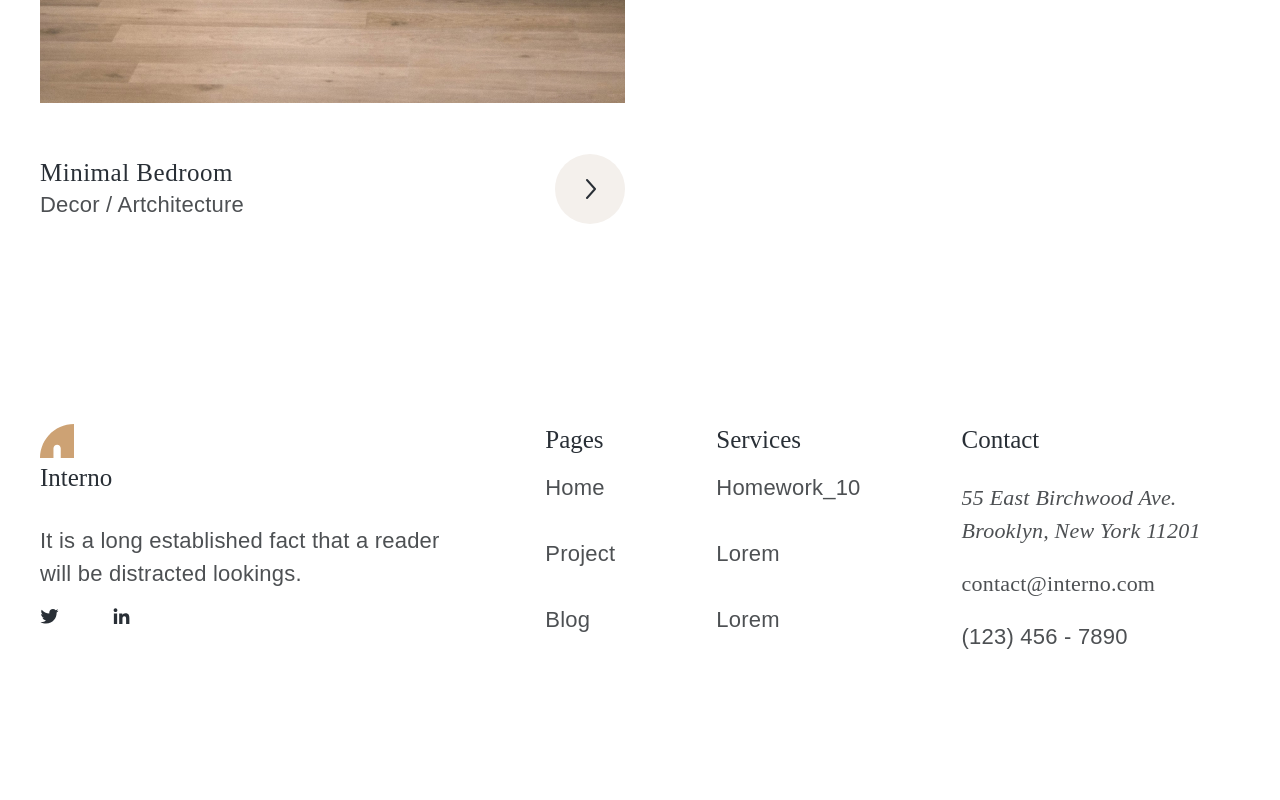
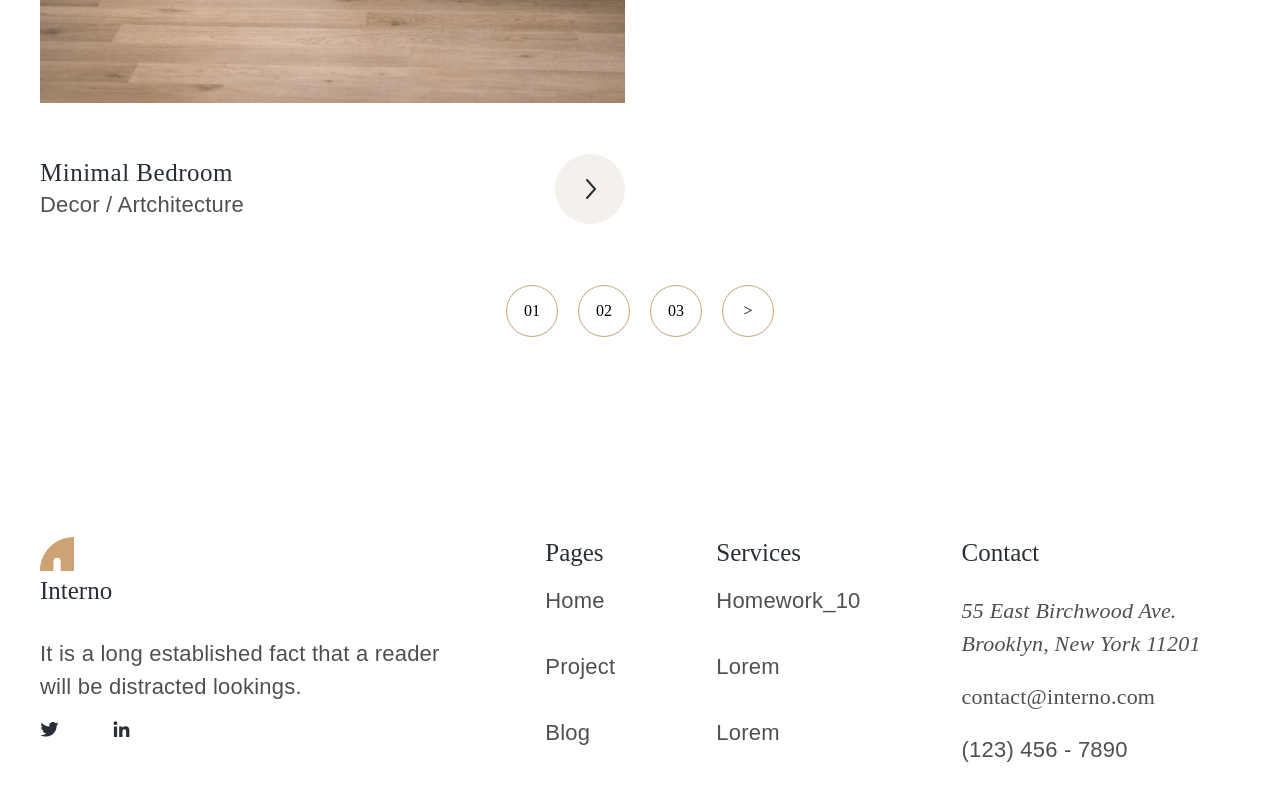
Before and after one commit to Ann-Fox/interno-vue, a Vue app: page /project in a window 1280 px wide. Shown: the part 1599-2399 px from the top of the page. Built offline with nearby package versions, Linux system fonts and the light colour scheme.

Commit message:
and numbers page

```diff
--- a/src/components/ProjectItems .vue
+++ b/src/components/ProjectItems .vue
@@ -127,6 +127,13 @@ currentContents.value = projects.filter((el) => el.tag === btnTag);
                 </div>
             </div>
         </div>
+
+        <div class="page">
+          <button>01</button>
+          <button>02</button>
+          <button>03</button>
+          <button>></button>
+        </div>
 </template>
 
 <style scoped>
@@ -187,7 +194,6 @@ p {
 .blog__asaid button:hover {
     background: #CDA274;
     cursor: pointer;
-
 }
 .project__items {
   display: grid;
@@ -213,4 +219,23 @@ p {
   justify-content: space-between;
   flex-direction: column;
 }
+
+.page {
+  display: flex;
+  gap: 20px;
+}
+.page button {
+  font: inherit;
+  color: inherit;
+  background-color: transparent;
+  border-radius: 50%;
+  width: 52px;
+  height: 52px;
+  border: 1px solid #CDA274;
+}
+
+.page button:hover {
+  background-color: #F4F0EC;
+  border: none;
+}
 </style>
```
